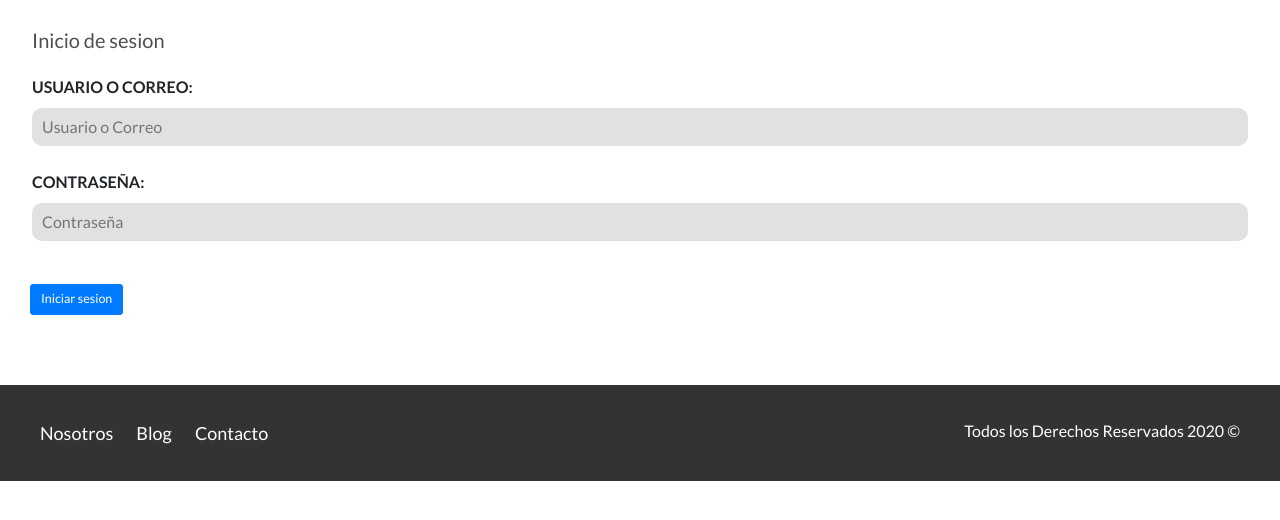
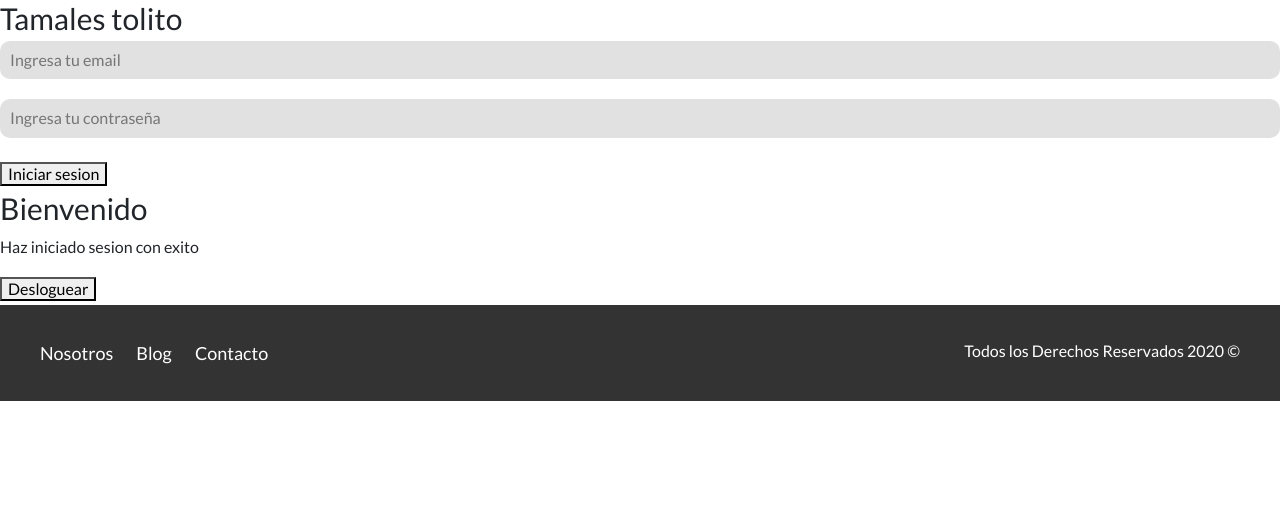
Before and after one commit to DiPa71/Proyecto-final, a PHP site: page /perfill.html in a window 1280 px wide. Shown: the part 140-660 px from the top of the page. Run offline with PHP 8.4, Linux system fonts and the light colour scheme; some libraries are stand-ins or nearby versions.

Commit message:
Inicio de sesion

```diff
--- a/index.js
+++ b/index.js
@@ -1,3 +1,42 @@
+firebase.auth().onAuthStateChanged(function(user) {
+  if (user) {
+
+    document.getElementById("user_div").style.display = "block";
+    document.getElementById("login_div").style.display = "none";
+
+    var user = firebase.auth().currentUser;
+
+    if(user != null){
+
+      var email_id = user.email;
+      document.getElementById("user_para").innerHTML = "Bienvenido: " + email_id;
+
+    }
+
+  } else {
+
+    document.getElementById("user_div").style.display = "none";
+    document.getElementById("login_div").style.display = "block";
+
+  }
+});
+
 function login(){
-  window.alert("working");
+
+  var userEmail = document.getElementById("email_field").value;
+  var userPass = document.getElementById("password_field").value;
+
+  firebase.auth().signInWithEmailAndPassword(userEmail, userPass).catch(function(error) {
+    var errorCode = error.code;
+    var errorMessage = error.message;
+
+    window.alert("Error : " + errorMessage);
+
+    // ...
+  });
+
 }
+
+function logout(){
+  firebase.auth().signOut();
+}
--- a/perfill.html
+++ b/perfill.html
@@ -38,22 +38,22 @@
         </div>
 
     </header>
-            <main>
-                <form class="registrof" action="">
-                    <fieldset>
-                        <legend>Inicio de sesion</legend>
 
-                        <label for="nombre">Usuario o Correo:</label>
-                        <input type="text" id="usuario" placeholder="Usuario o Correo">
+    <div id="login_div" class="main-div">
+      <h3>Tamales tolito</h3>
+      <input type="email" placeholder="Ingresa tu email" id="email_field" />
+      <input type="password" placeholder="Ingresa tu contraseña" id="password_field" />
 
-                        <label for="email">Contraseña: </label>
-                        <input type="password" id="contrasenia" placeholder="Contraseña" required>
-                    </fieldset>
-                    <div class="registro">
-                      <button onclick="login()" class="btn btn-primary btn-lg"> Iniciar sesion</button>
+      <button onclick="login()">Iniciar sesion</button>
     </div>
-                </form>
-            </main>
+
+    <div id="user_div" class="loggedin-div">
+      <h3>Bienvenido</h3>
+      <p id="user_para">Haz iniciado sesion con exito</p>
+      <button onclick="logout()">Desloguear</button>
+    </div>
+
+
     <footer class="site-footer seccion">
         <div class="contenedor contenedor-footer">
             <nav class="navegacion">
@@ -64,21 +64,7 @@
             <p class="copyright">Todos los Derechos Reservados 2020 &copy; </p>
         </div>
     </footer>
-  <!-- Insert these scripts at the bottom of the HTML, but before you use any Firebase services -->
-
-  <!-- Firebase App (the core Firebase SDK) is always required and must be listed first -->
-  <script src="/__/firebase/6.2.0/firebase-app.js"></script>
-
-  <!-- Add Firebase products that you want to use -->
-  <script src="/__/firebase/6.2.0/firebase-auth.js"></script>
-  <script src="/__/firebase/6.2.0/firebase-firestore.js"></script>
-  <!-- The core Firebase JS SDK is always required and must be listed first -->
-<script src="https://www.gstatic.com/firebasejs/7.14.1/firebase-app.js"></script>
-
-<!-- TODO: Add SDKs for Firebase products that you want to use
-     https://firebase.google.com/docs/web/setup#available-libraries -->
-<script src="https://www.gstatic.com/firebasejs/7.14.1/firebase-analytics.js"></script>
-
+    <script src="https://www.gstatic.com/firebasejs/4.8.1/firebase.js"></script>
     <script>
       // Your web app's Firebase configuration
       var firebaseConfig = {
```
Also changed, not shown: css/styles.css (line endings or trailing spaces), 1 other file. Lines whose indentation alone changed are shown as unchanged.
